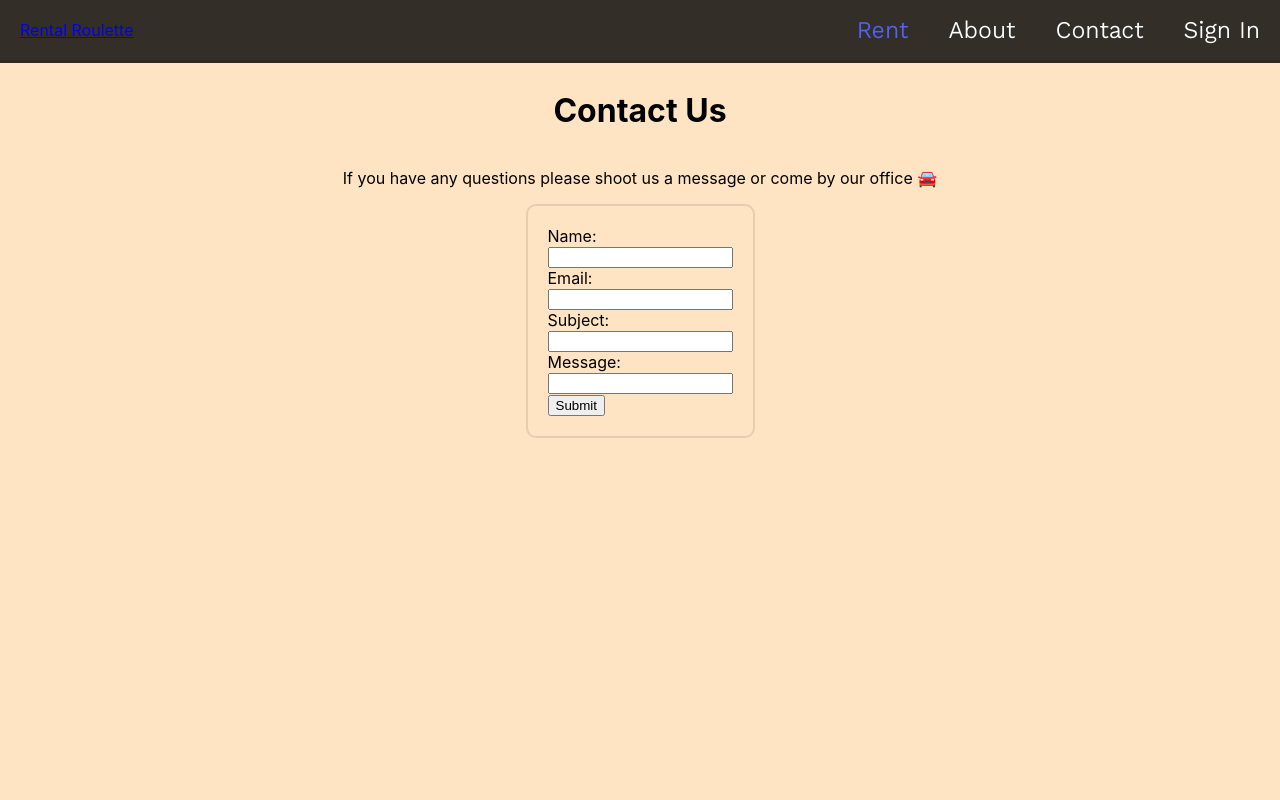
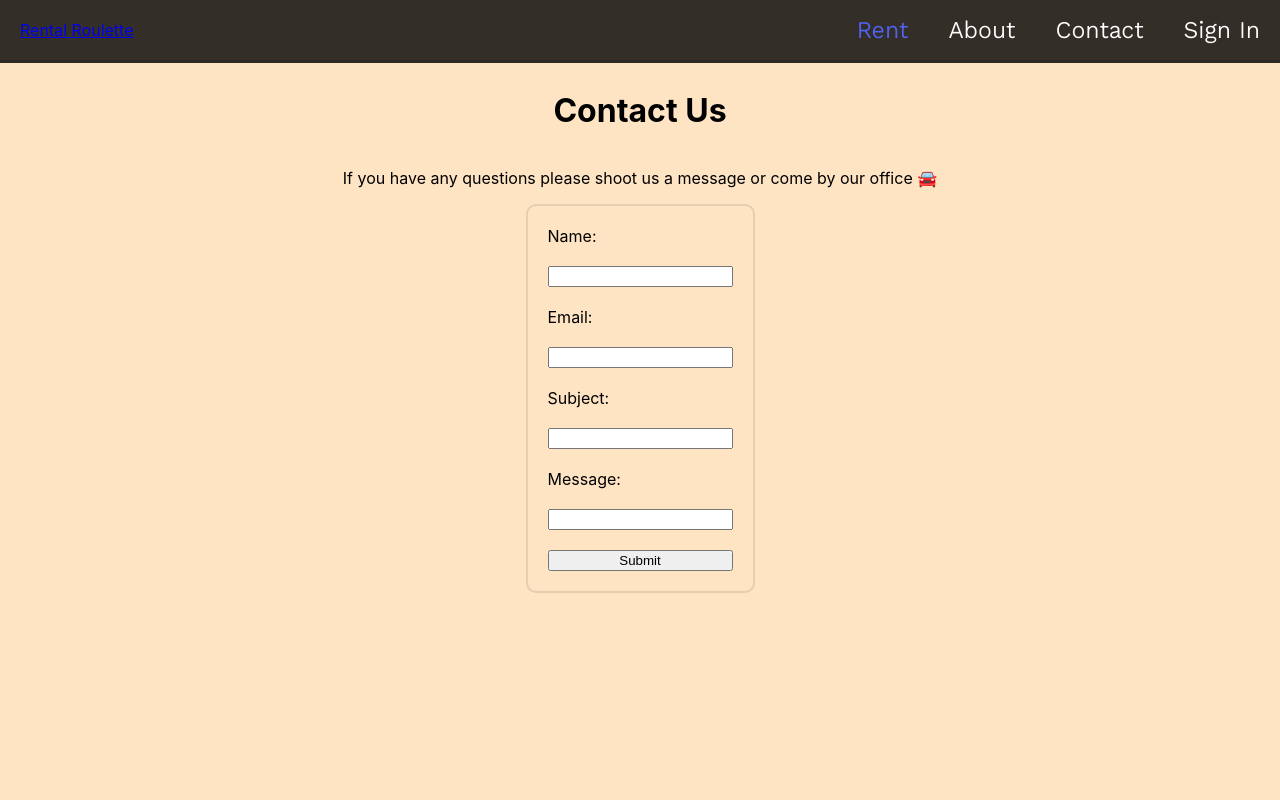
Before and after one commit to ludlun04/IDATA2301-Project, a React (Create React App) app: page /contact in a window 1280 px wide. Shown: the top 800 px of the page. Built offline with nearby package versions, Linux system fonts and the light colour scheme.

Commit message:
Contact page styling

```diff
--- a/src/pages/contact/Contact.css
+++ b/src/pages/contact/Contact.css
@@ -8,6 +8,8 @@
 }
 
 .contact-form {
+    display: flex;
+    flex-direction: column;
     padding: 20px;
     border: solid 2px rgba(0, 0, 0, .1);
     border-radius: 10px;
--- a/src/pages/contact/Contact.jsx
+++ b/src/pages/contact/Contact.jsx
@@ -9,11 +9,11 @@ export default function Contact() {
                 <label htmlFor="fname">Name:</label><br/>
                 <input type="text" id="fname" name="fname"/><br/>
                 <label htmlFor="lname">Email:</label><br/>
-                <input type="text" id="lname" name="lname"/><br/>
+                <input type="text" id="email" name="lname"/><br/>
                 <label htmlFor="lname">Subject:</label><br/>
-                <input type="text" id="lname" name="lname"/><br/>
+                <input type="text" id="subject" name="lname"/><br/>
                 <label htmlFor="lname">Message:</label><br/>
-                <input type="text" id="lname" name="lname"/><br/>
+                <input type="text" id="message" name="lname"/><br/>
                 <input type="submit" value="Submit"/>
             </form>
         </div>
```
